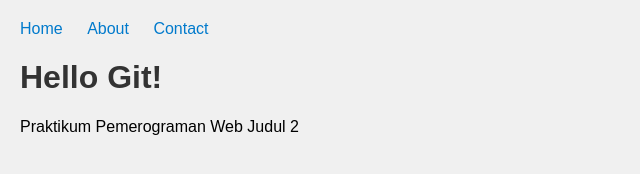
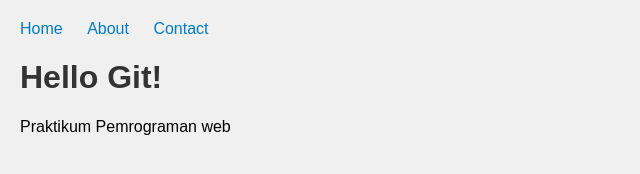
Before and after one commit to dhinivadilaa/my-web-project, a plain HTML site: page index.html in a window 1280 px wide. Shown: the full height of the page, 0-640 px from the left. Drawn offline with Linux system fonts and the light colour scheme.

Commit message:
Ubah paragraf

```diff
--- a/index.html
+++ b/index.html
@@ -13,6 +13,6 @@
     </ul>
   </nav>
   <h1>Hello Git!</h1>
-  <p>Praktikum Pemerograman Web Judul 2</p>
+  <p>Praktikum Pemrograman web</p>
 </body>
 </html>
```
